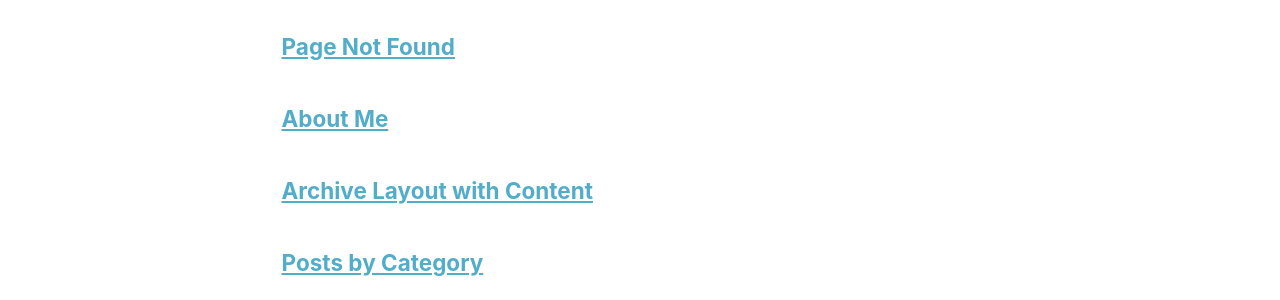
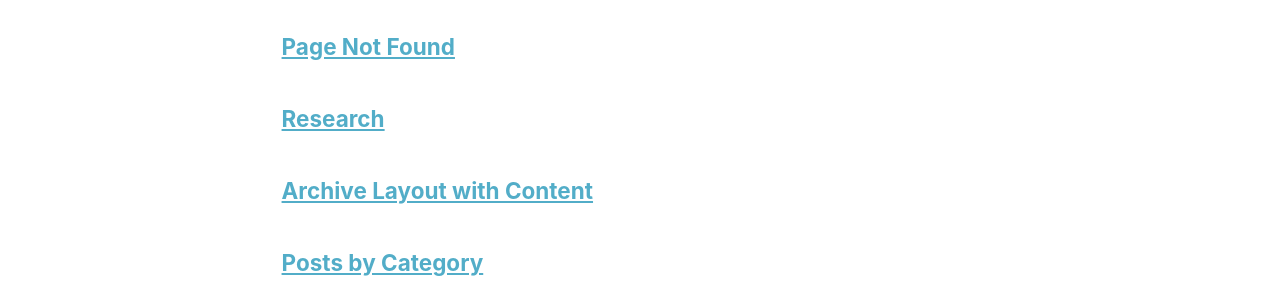
Before and after one commit to katehyeinkwon/katehyeinkwon.github.io, a Jekyll site: the page built from _pages/page-archive.html, in a window 1280 px wide and 900 px high. Shown: the part 139-439 px from the top of the window. Built offline with Jekyll 4.4.1, drawn with Linux system fonts in a browser that asks for light colours; a style sheet for code colours, icons or effects is not loaded.

Commit message:
Update about.md

```diff
--- a/_pages/about.md
+++ b/_pages/about.md
@@ -1,10 +1,7 @@
 ---
-permalink: /
-title: "About Me"
+title: "Research"
+permalink: /research/
 author_profile: true
-redirect_from:
-  - /about/
-  - /about.html
 ---
 I am a PhD candidate in Sport Management and Policy at the University of Georgia, studying under Dr. Becca Leopkey, with an anticipated graduation date of June 2027.
 
```
